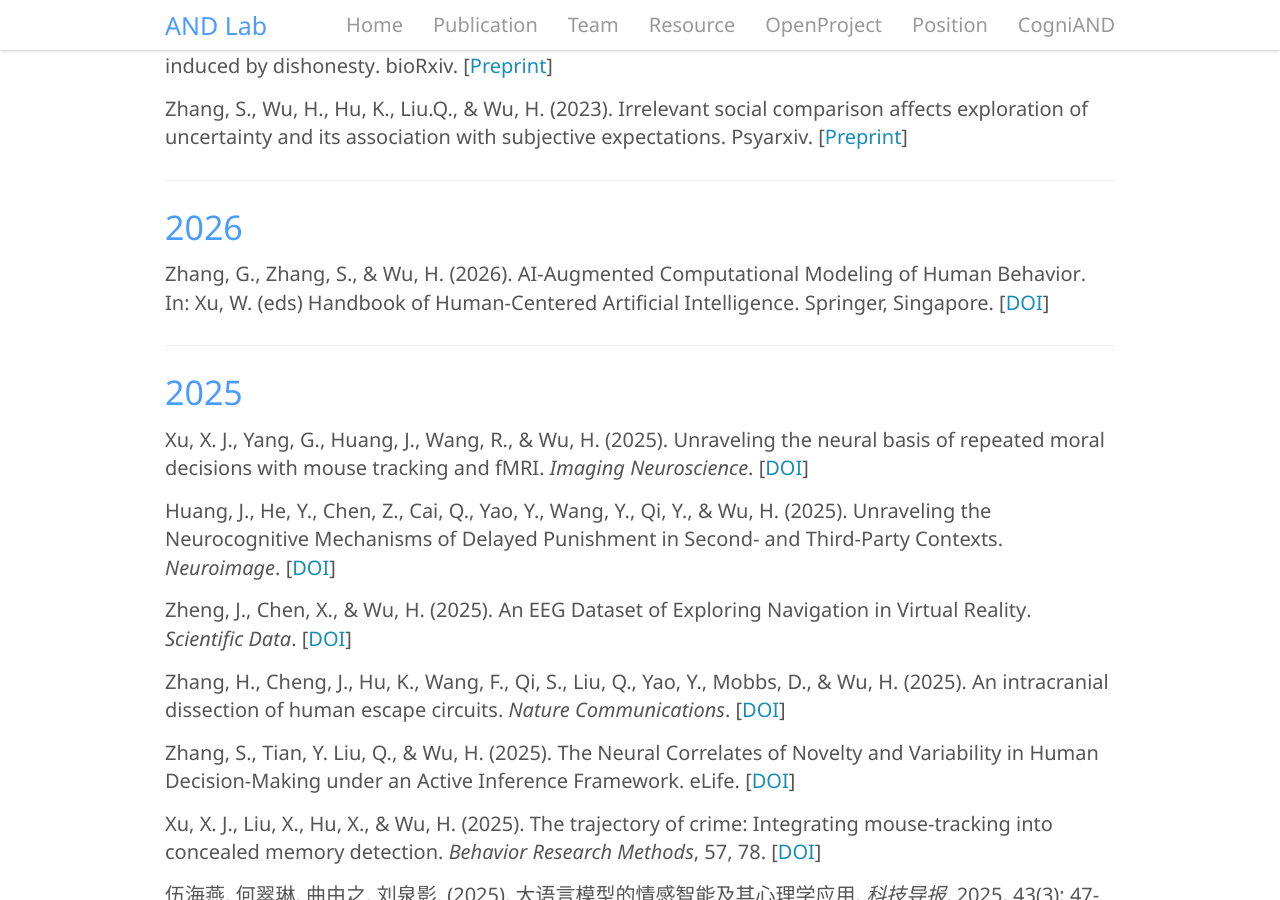
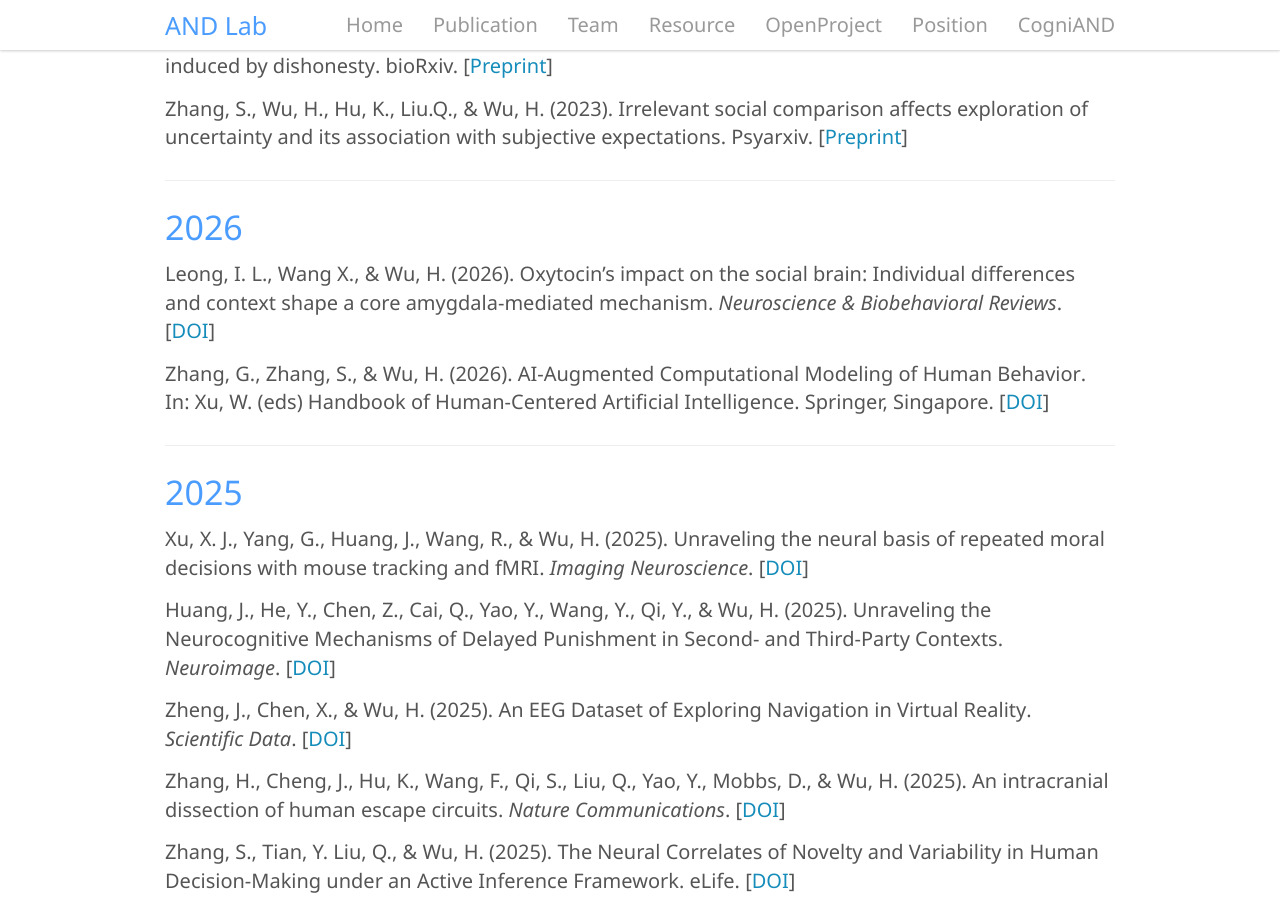
Before and after one commit to andlab-um/lab-website, a Jekyll site: the page built from _pages/publication.md, in a window 1280 px wide and 900 px high, scrolled down 661 px. Built offline with Jekyll 4.4.1, drawn with Linux system fonts in a browser that asks for light colours; nearby versions of some CDN libraries.

Commit message:
Update publication.md

```diff
--- a/_pages/publication.md
+++ b/_pages/publication.md
@@ -31,6 +31,8 @@ Zhang, S., Wu, H., Hu, K., Liu.Q., & Wu, H. (2023). **Irrelevant social comparis
 ---
 
 ### 2026
+
+Leong, I. L., Wang X., & Wu, H. (2026). **Oxytocin’s impact on the social brain: Individual differences and context shape a core amygdala-mediated mechanism**. *Neuroscience & Biobehavioral Reviews*. [[DOI](https://doi.org/10.1016/j.neubiorev.2026.106566){:target="_blank"}]
 
 Zhang, G., Zhang, S., & Wu, H. (2026). **AI-Augmented Computational Modeling of Human Behavior**. In: Xu, W. (eds) Handbook of Human-Centered Artificial Intelligence. Springer, Singapore. [[DOI](https://doi.org/10.1007/978-981-97-8440-0_111-1){:target="_blank"}]
 
```
